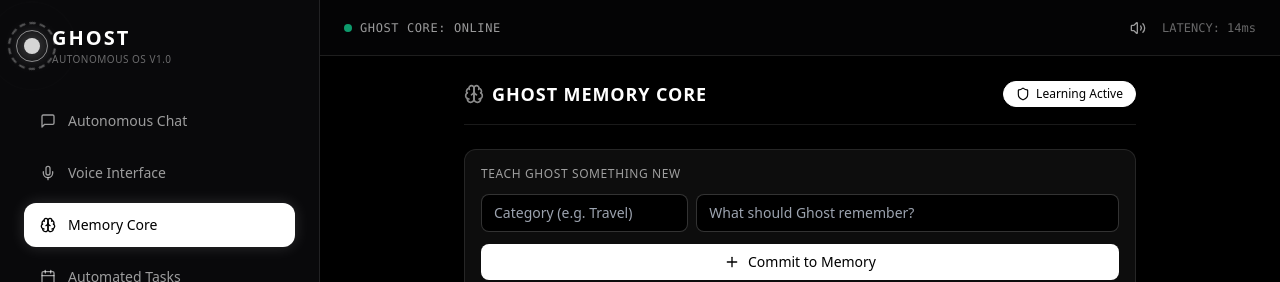
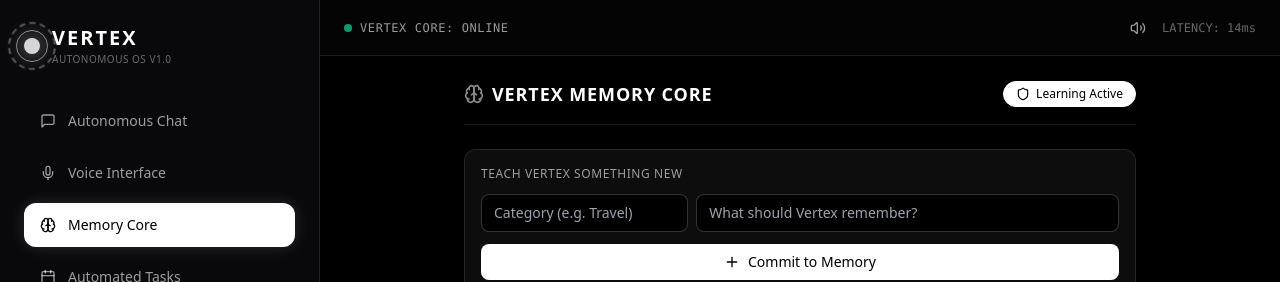
Before and after one commit to abdulilahalbegami-ux/Ghost, a React (Vite) app: page / in a window 1280 px wide. Both pictures are taken after a click on the button "Memory Core". Shown: the top 282 px of the page. Built offline with nearby package versions, Linux system fonts and the light colour scheme.

Commit message:
[dyad] Renamed the application and all branding elements from Ghost to Vertex. - wrote 5 file(s), deleted 1 file(s)

```diff
--- a/src/components/MemoryManager.tsx
+++ b/src/components/MemoryManager.tsx
@@ -35,7 +35,7 @@ export const MemoryManager = () => {
     setMemories([newMemory, ...memories]);
     setNewCategory("");
     setNewContent("");
-    showSuccess("Ghost updated its memory core.");
+    showSuccess("Vertex updated its memory core.");
   };
 
   const handleDeleteMemory = (id: string) => {
@@ -48,7 +48,7 @@ export const MemoryManager = () => {
       <div className="flex items-center justify-between border-b border-white/10 pb-4">
         <div className="flex items-center gap-2">
           <Brain className="w-5 h-5 text-white animate-pulse" />
-          <h2 className="text-lg font-semibold tracking-wider uppercase">Ghost Memory Core</h2>
+          <h2 className="text-lg font-semibold tracking-wider uppercase">Vertex Memory Core</h2>
         </div>
         <button
           onClick={() => {
@@ -68,7 +68,7 @@ export const MemoryManager = () => {
 
       {/* Add Memory Form */}
       <form onSubmit={handleAddMemory} className="space-y-3 bg-white/5 p-4 rounded-xl border border-white/10">
-        <p className="text-xs text-white/60 uppercase tracking-wider">Teach Ghost something new</p>
+        <p className="text-xs text-white/60 uppercase tracking-wider">Teach Vertex something new</p>
         <div className="grid grid-cols-3 gap-2">
           <input
             type="text"
@@ -79,7 +79,7 @@ export const MemoryManager = () => {
           />
           <input
             type="text"
-            placeholder="What should Ghost remember?"
+            placeholder="What should Vertex remember?"
             value={newContent}
             onChange={(e) => setNewContent(e.target.value)}
             className="col-span-2 bg-black border border-white/20 rounded-lg px-3 py-2 text-sm text-white focus:outline-none focus:border-white"
--- a/src/components/ProductComparer.tsx
+++ b/src/components/ProductComparer.tsx
@@ -21,7 +21,7 @@ export const ProductComparer = ({ products, onSelect }: ProductComparerProps) =>
   return (
     <div className="space-y-4 bg-white/5 p-4 rounded-2xl border border-white/10 text-white">
       <div className="flex items-center justify-between">
-        <h4 className="text-xs font-bold uppercase tracking-wider text-white/60">Ghost Price Comparison</h4>
+        <h4 className="text-xs font-bold uppercase tracking-wider text-white/60">Vertex Price Comparison</h4>
         <span className="text-[10px] bg-white/10 px-2 py-0.5 rounded text-white/80">3 Sources Scanned</span>
       </div>
 
--- a/src/components/TaskPlanner.tsx
+++ b/src/components/TaskPlanner.tsx
@@ -52,7 +52,7 @@ export const TaskPlanner = () => {
       setTasks(
         tasks.map((t) =>
           t.id === id
-            ? { ...t, status: "completed", details: "Task successfully completed by Ghost AI." }
+            ? { ...t, status: "completed", details: "Task successfully completed by Vertex AI." }
             : t
         )
       );
--- a/src/components/GhostLogo.tsx
+++ b/src/components/VertexLogo.tsx
@@ -2,7 +2,7 @@
 
 import React from "react";
 
-export const GhostLogo = ({ size = "md" }: { size?: "sm" | "md" | "lg" }) => {
+export const VertexLogo = ({ size = "md" }: { size?: "sm" | "md" | "lg" }) => {
   const dimensions = {
     sm: "w-12 h-12",
     md: "w-24 h-24",
@@ -35,4 +35,4 @@ export const GhostLogo = ({ size = "md" }: { size?: "sm" | "md" | "lg" }) => {
   );
 };
 
-export default GhostLogo;
+export default VertexLogo;
--- a/src/pages/Index.tsx
+++ b/src/pages/Index.tsx
@@ -21,7 +21,7 @@ import {
   X,
   ShieldAlert,
 } from "lucide-react";
-import GhostLogo from "@/components/GhostLogo";
+import VertexLogo from "@/components/VertexLogo";
 import VoiceVisualizer from "@/components/VoiceVisualizer";
 import MemoryManager from "@/components/MemoryManager";
 import TaskPlanner from "@/components/TaskPlanner";
@@ -31,7 +31,7 @@ import { showSuccess, showError } from "@/utils/toast";
 
 interface Message {
   id: string;
-  sender: "user" | "ghost";
+  sender: "user" | "vertex";
   text: string;
   timestamp: Date;
   steps?: Step[];
@@ -52,8 +52,8 @@ const Index = () => {
   const [messages, setMessages] = useState<Message[]>([
     {
       id: "welcome",
-      sender: "ghost",
-      text: "I am Ghost. I don't just chat; I execute. Tell me what you need automated today.",
+      sender: "vertex",
+      text: "I am Vertex. I don't just chat; I execute. Tell me what you need automated today.",
       timestamp: new Date(),
     },
   ]);
@@ -113,7 +113,7 @@ const Index = () => {
 
         const newMessage: Message = {
           id: Date.now().toString(),
-          sender: "ghost",
+          sender: "vertex",
           text: "",
           timestamp: new Date(),
           steps: stepsList,
@@ -246,9 +246,9 @@ const Index = () => {
         <div className="space-y-8">
           {/* Brand Header */}
           <div className="flex items-center gap-3">
-            <GhostLogo size="sm" />
+            <VertexLogo size="sm" />
             <div>
-              <h1 className="text-xl font-bold tracking-widest uppercase">Ghost</h1>
+              <h1 className="text-xl font-bold tracking-widest uppercase">Vertex</h1>
               <p className="text-[10px] text-white/40 tracking-wider uppercase">Autonomous OS v1.0</p>
             </div>
           </div>
@@ -329,7 +329,7 @@ const Index = () => {
             </div>
           </div>
           <button
-            onClick={() => showSuccess("Logged out of Ghost OS.")}
+            onClick={() => showSuccess("Logged out of Vertex OS.")}
             className="text-white/40 hover:text-white p-2 rounded-lg transition-colors"
           >
             <LogOut className="w-4 h-4" />
@@ -343,7 +343,7 @@ const Index = () => {
         <div className="h-14 border-b border-white/10 px-6 flex items-center justify-between bg-zinc-950/50 backdrop-blur-md z-10">
           <div className="flex items-center gap-2">
             <span className="w-2 h-2 rounded-full bg-emerald-500 animate-pulse" />
-            <span className="text-xs font-mono tracking-wider text-white/60 uppercase">Ghost Core: Online</span>
+            <span className="text-xs font-mono tracking-wider text-white/60 uppercase">Vertex Core: Online</span>
           </div>
           <div className="flex items-center gap-4">
             <button
@@ -444,7 +444,7 @@ const Index = () => {
               <div className="relative flex items-center gap-2 bg-zinc-950 border border-white/10 rounded-2xl p-2 focus-within:border-white/30 transition-all">
                 <input
                   type="text"
-                  placeholder="Ask Ghost to automate a task..."
+                  placeholder="Ask Vertex to automate a task..."
                   value={inputText}
                   onChange={(e) => setInputText(e.target.value)}
                   onKeyDown={(e) => e.key === "Enter" && handleSendMessage(inputText)}
@@ -475,7 +475,7 @@ const Index = () => {
               <div className="text-center space-y-3">
                 <h2 className="text-2xl font-bold tracking-widest uppercase">Voice Interface</h2>
                 <p className="text-sm text-white/60">
-                  {isListening ? "Ghost is listening to your command..." : "Tap the core to begin speaking"}
+                  {isListening ? "Vertex is listening to your command..." : "Tap the core to begin speaking"}
                 </p>
               </div>
 
@@ -484,7 +484,7 @@ const Index = () => {
                 className="relative group flex items-center justify-center"
               >
                 <div className="absolute inset-0 bg-white/5 rounded-full blur-2xl group-hover:bg-white/10 transition-all duration-500" />
-                <GhostLogo size="lg" />
+                <VertexLogo size="lg" />
               </button>
 
               <div className="w-full">
@@ -515,7 +515,7 @@ const Index = () => {
             <div className="max-w-2xl mx-auto space-y-8 text-white">
               <div className="border-b border-white/10 pb-4">
                 <h2 className="text-lg font-semibold tracking-wider uppercase">System Settings</h2>
-                <p className="text-xs text-white/40">Configure your autonomous Ghost OS environment</p>
+                <p className="text-xs text-white/40">Configure your autonomous Vertex OS environment</p>
               </div>
 
               <div className="space-y-6">
@@ -535,7 +535,7 @@ const Index = () => {
                     <div className="flex items-center justify-between">
                       <div>
                         <p className="text-sm font-medium">Web Browsing Agent</p>
-                        <p className="text-xs text-white/40">Allows Ghost to search and compare prices</p>
+                        <p className="text-xs text-white/40">Allows Vertex to search and compare prices</p>
                       </div>
                       <span className="px-2.5 py-0.5 bg-emerald-500/10 text-emerald-400 border border-emerald-500/20 rounded-full text-[10px] font-semibold uppercase tracking-wider">
                         Active
```
